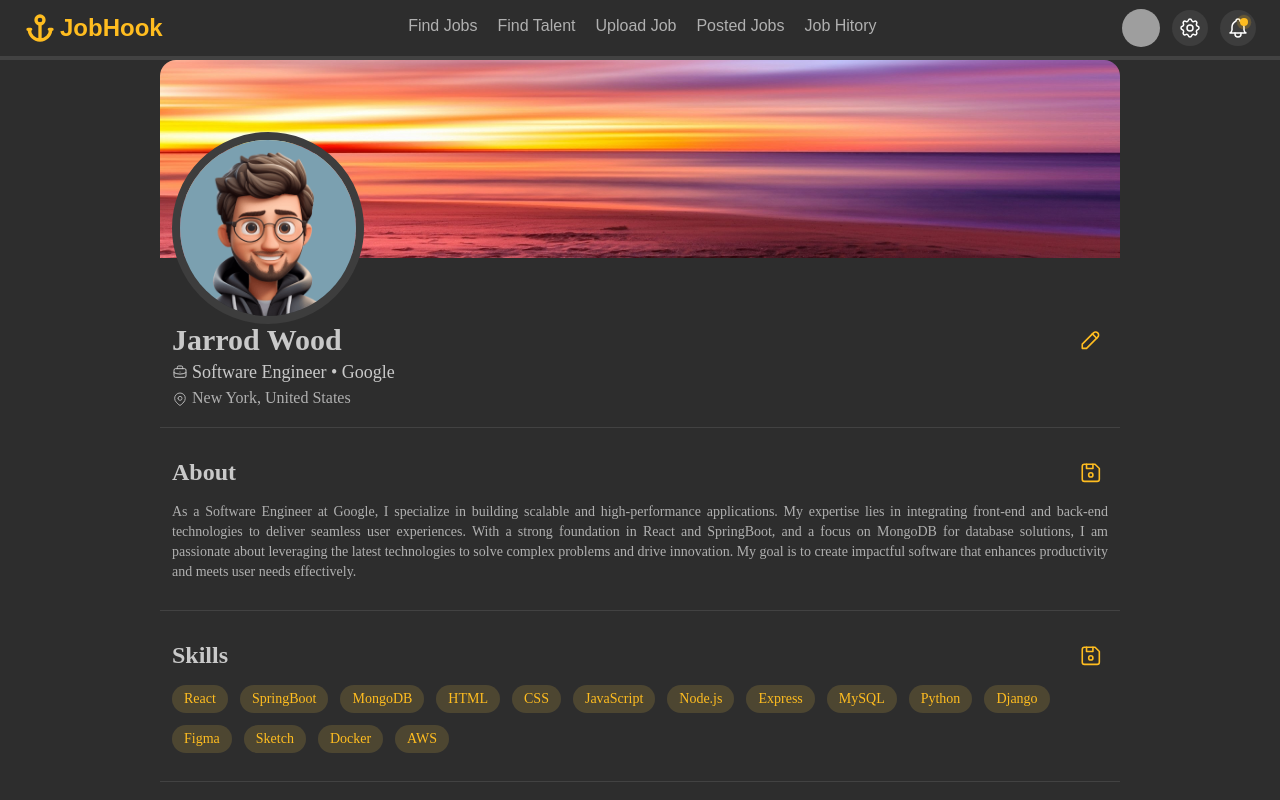
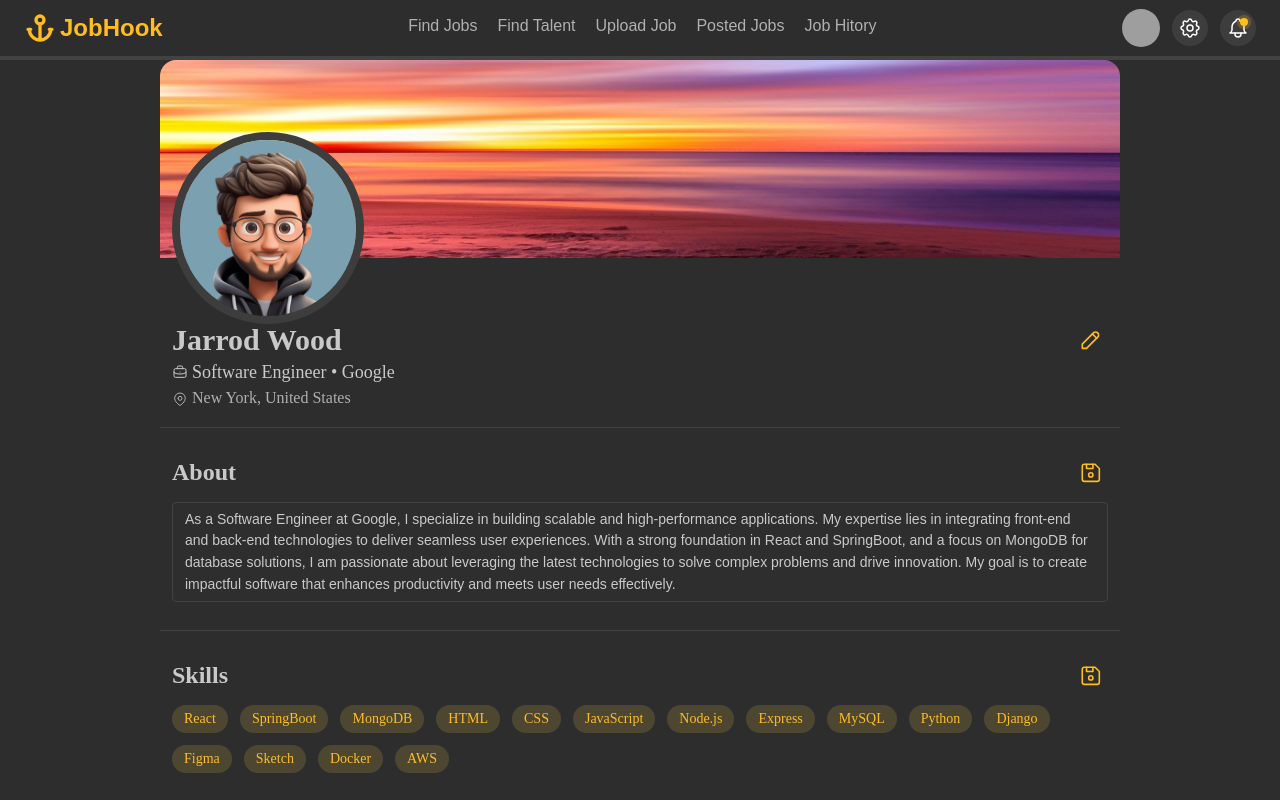
Before and after one commit to LaZyFee/mern_Job-Portal, a React (Vite) app in the folder client/: page /profile in a window 1280 px wide. Both pictures are taken after a click on the button 1091 px from the left and 473 px from the top of the page. Shown: the top 800 px of the page. Built offline with nearby package versions, Linux system fonts and the light colour scheme; grey boxes are pictures that could not be loaded.

Commit message:
userProfile page Created

```diff
--- a/client/src/Pages/UserProfile/UserProfile.tsx
+++ b/client/src/Pages/UserProfile/UserProfile.tsx
@@ -1,4 +1,4 @@
-import { ActionIcon, Divider } from "@mantine/core"
+import { ActionIcon, Divider, Textarea } from "@mantine/core"
 import BannerImage from "/assets/Profile/banner.jpg"
 import AvatarImage from "/assets/avatar.png"
 import { IconBriefcase, IconDeviceFloppy, IconMapPin, IconPencil } from "@tabler/icons-react"
@@ -11,6 +11,7 @@ import fields from "../../assets/Data/Profile"
 export const UserProfile = (props: any) => {
     const select = fields;
     const [edit, setEdit] = useState([false, false, false, false, false,])
+    const [about, setAbout] = useState<string>(props.about);
 
     const handleEdit = (index: number) => {
         const newEdit = [...edit];
@@ -61,8 +62,15 @@ export const UserProfile = (props: any) => {
                         {edit[1] ? <IconDeviceFloppy className="w-4/5 h-4/5" stroke={1.5} /> : <IconPencil className="w-4/5 h-4/5" stroke={1.5} />}
                     </ActionIcon>
                 </div>
-                <div className="text-sm text-justify text-mine-shaft-300">{props.about}</div>
+                {
+                    edit[1] ? <Textarea value={about} onChange={(event) => setAbout(event.currentTarget.value)} placeholder="Write about yourself" autosize minRows={3} />
+                        : <div className="text-sm text-justify text-mine-shaft-300">{props.about}</div>
+                }
+
+
+
             </div>
+
             <Divider my="md" />
             <div className="p-3">
                 <div className="text-2xl font-semibold mb-3 flex justify-between">Skills
```
